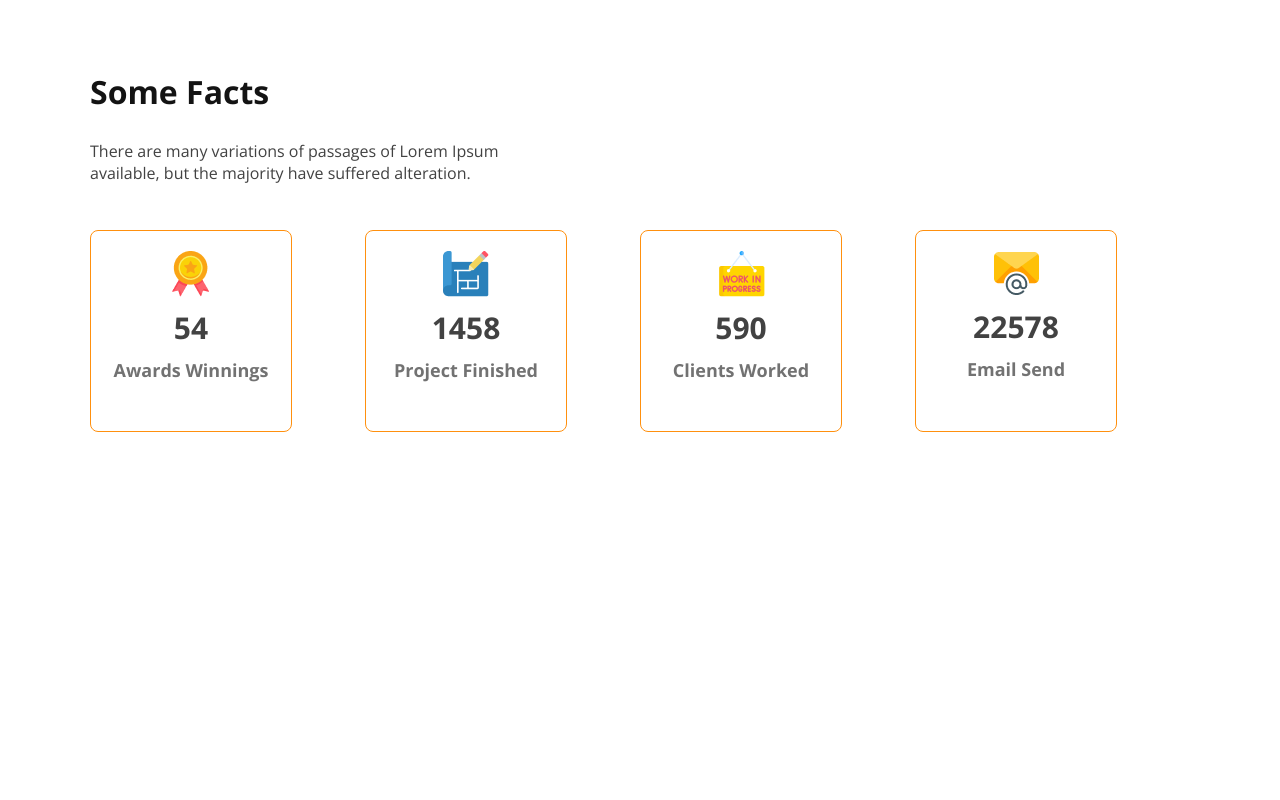
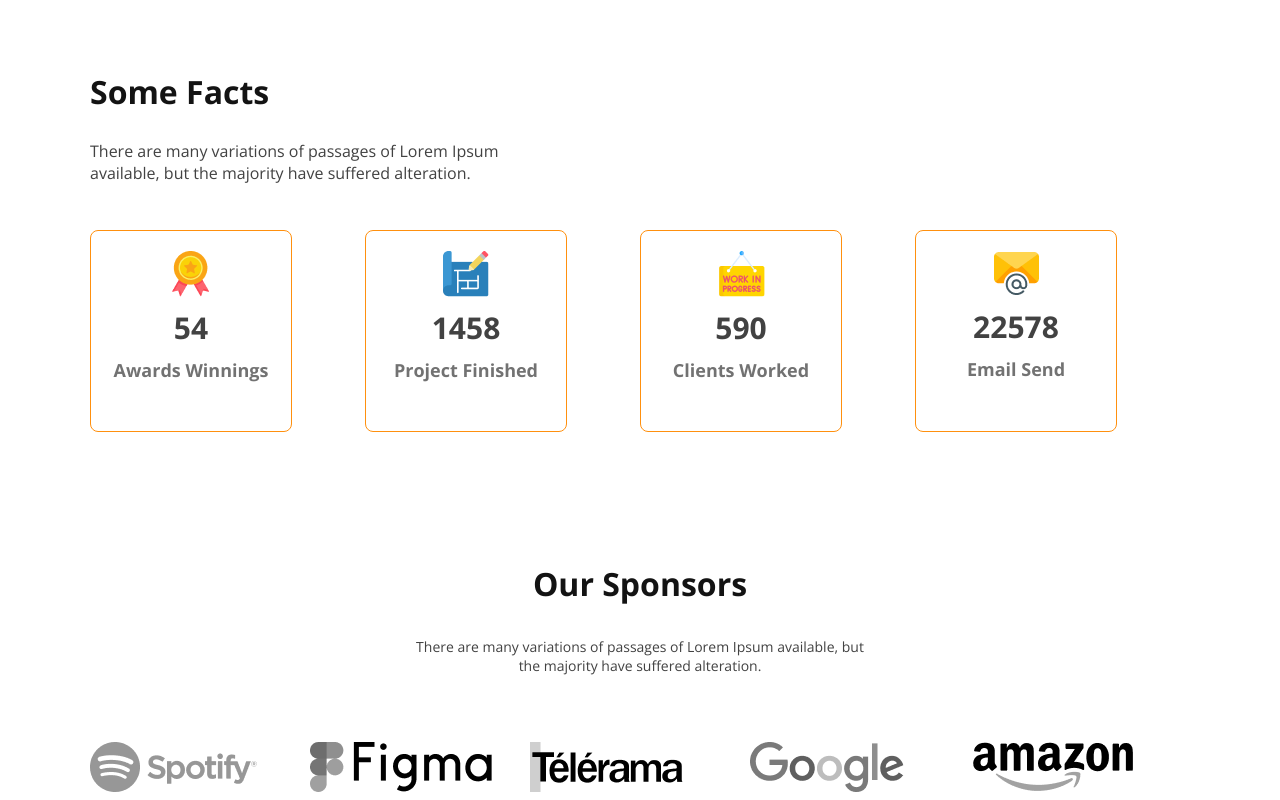
Before and after one commit to jstech-coder/architect-site, a plain HTML site: page index.html in a window 1280 px wide. Shown: the part 1933-2733 px from the top of the page. Before the commit the page ends 2373 px from the top, so only its background shows below. Drawn offline with nearby package versions, Linux system fonts and the light colour scheme.

Commit message:
sponsor section is added

```diff
--- a/index.html
+++ b/index.html
@@ -109,6 +109,23 @@
         </div>
       </div>
     </section>
+
+    <!-- sponsor section is start here -->
+    <section>
+      <div class="sponsor-text">
+        <h3 class="section-title">Our Sponsors</h3>
+        <p class="sponsor-description">
+          There are many variations of passages of Lorem Ipsum available, but the majority have suffered alteration.
+        </p>
+      </div>
+      <div class="sponsor-companies">
+        <img src="images/sponsors/spotify.png" alt="">
+        <img src="images/sponsors/figma.png" alt="">
+        <img src="images/sponsors/telerama.png" alt="">
+        <img src="images/sponsors/google.png" alt="">
+        <img src="images/sponsors/amazon.png" alt="">
+      </div>
+    </section>
   </main>
 </body>
 
--- a/styles/style.css
+++ b/styles/style.css
@@ -163,6 +163,28 @@ main > section {
   margin-top: 10px;
 }
 
+/* sponsor section style is start here */
+.sponsor-text {
+  width: 450px;
+  height: 130px;
+  margin: 50px auto;
+  text-align: center;
+}
+
+.sponsor-description {
+  font-size: 14px;
+  font-weight: 400px;
+  color: #424242;
+  margin-top: 20px;
+}
+.sponsor-companies {
+  display: grid;
+  grid-template-columns: repeat(5, 1fr);
+}
+.sponsor-companies img {
+  filter: grayscale(100%);
+}
+
 /* responsive media query */
 
 @media screen and (max-width: 576px) {
@@ -181,4 +203,8 @@ main > section {
     grid-template-columns: repeat(2, 1fr);
     grid-gap: 20px;
   }
+  .sponsor-companies {
+    grid-template-columns: repeat(2, 1fr);
+    grid-gap: 40px;
+  }
 }
```
